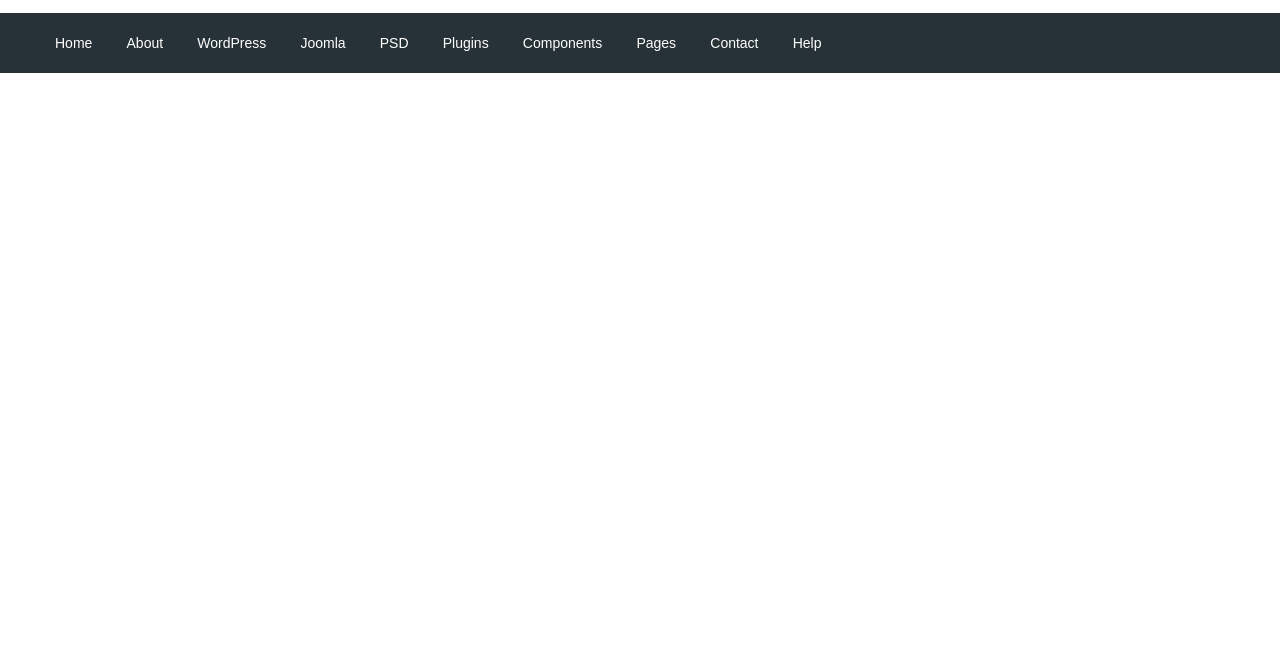
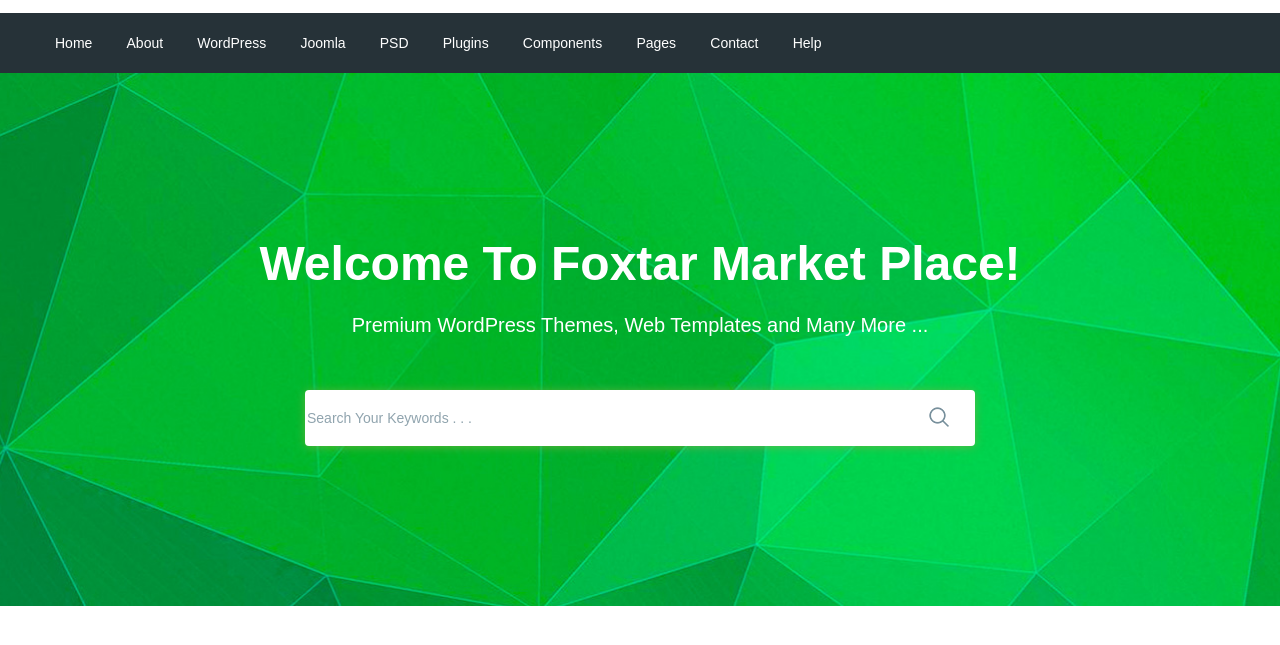
Before and after one commit to Dzides/moderno, a website: page app/index.html in a window 1280 px wide. Shown: the part 77-722 px from the top of the page. Drawn offline with nearby package versions, Linux system fonts and the light colour scheme; files that its build step writes are made by us from their sources.

Commit message:
added search section

```diff
--- a/app/index.html
+++ b/app/index.html
@@ -97,6 +97,27 @@
       </div>
    </header>
 
+   <section class="search" style="background-image: url(images/search-bg.jpg);">
+      <div class="container">
+         <div class="search__inner">
+            <div class="search__inner-title">
+               Welcome To Foxtar Market Place!
+            </div>
+            <div class="search__inner-text">
+               Premium WordPress Themes, Web Templates and Many More ...
+            </div>
+            <div class="search__inner-form">
+               <form>
+                  <input type="text" placeholder="Search Your Keywords . . ." requared>
+                  <button type="submit">
+                     <img src="images/icon/search.png" alt="SEARCH">
+                  </button>
+               </form>
+            </div>
+         </div>
+      </div>
+   </section>
+
 
 
    <script src="https://ajax.googleapis.com/ajax/libs/jquery/3.5.1/jquery.min.js"></script>
--- a/app/scss/_vars.scss
+++ b/app/scss/_vars.scss
@@ -2,3 +2,4 @@
 $red: #e74c3c;
 $green: #8bc34a;
 $bg: #263238;
+$focus: rgb(89, 112, 64);
--- a/app/scss/style.scss
+++ b/app/scss/style.scss
@@ -53,3 +53,53 @@
       font-size: 14px;
    }
 }
+
+.search{
+   background-repeat: no-repeat;
+   background-size: cover;
+   background-position: center;
+   min-height: 533px;
+}
+.search__inner{
+   padding: 155px 0px 100px;
+   color: #fff;
+   text-align: center;
+   &-title{
+      margin-bottom: 10px;
+      font-weight: 700;
+      font-size: 48px;
+      line-height: 72px;
+   }
+   &-text{
+      margin-bottom: 50px;
+      font-weight: 500;
+      font-size: 20px;
+      line-height: 30px;
+   }
+   &-form{
+      max-width: 670px;
+      margin: 0 auto;
+      position: relative;
+      input{
+         display: block;
+         width: 100%;
+         box-shadow: 0px 1px 10px 0px rgba(124, 178, 64, 0.75);
+         border-radius: 4px;
+         height: 56px;
+         border: none;
+         font-size: 14px;
+         font-weight: 500;
+         &::placeholder{
+            color: #90a4ae;
+            font-weight: 500;
+         }
+      }
+      button{
+         position: absolute;
+         border: none;
+         background-color: transparent;
+         right: 20px;
+         top: 16px;
+      }
+   }
+}
```
Also changed, not shown: app/images/icon/search.png (added), app/images/icon/search.svg (added), app/images/search-bg.jpg (added).
